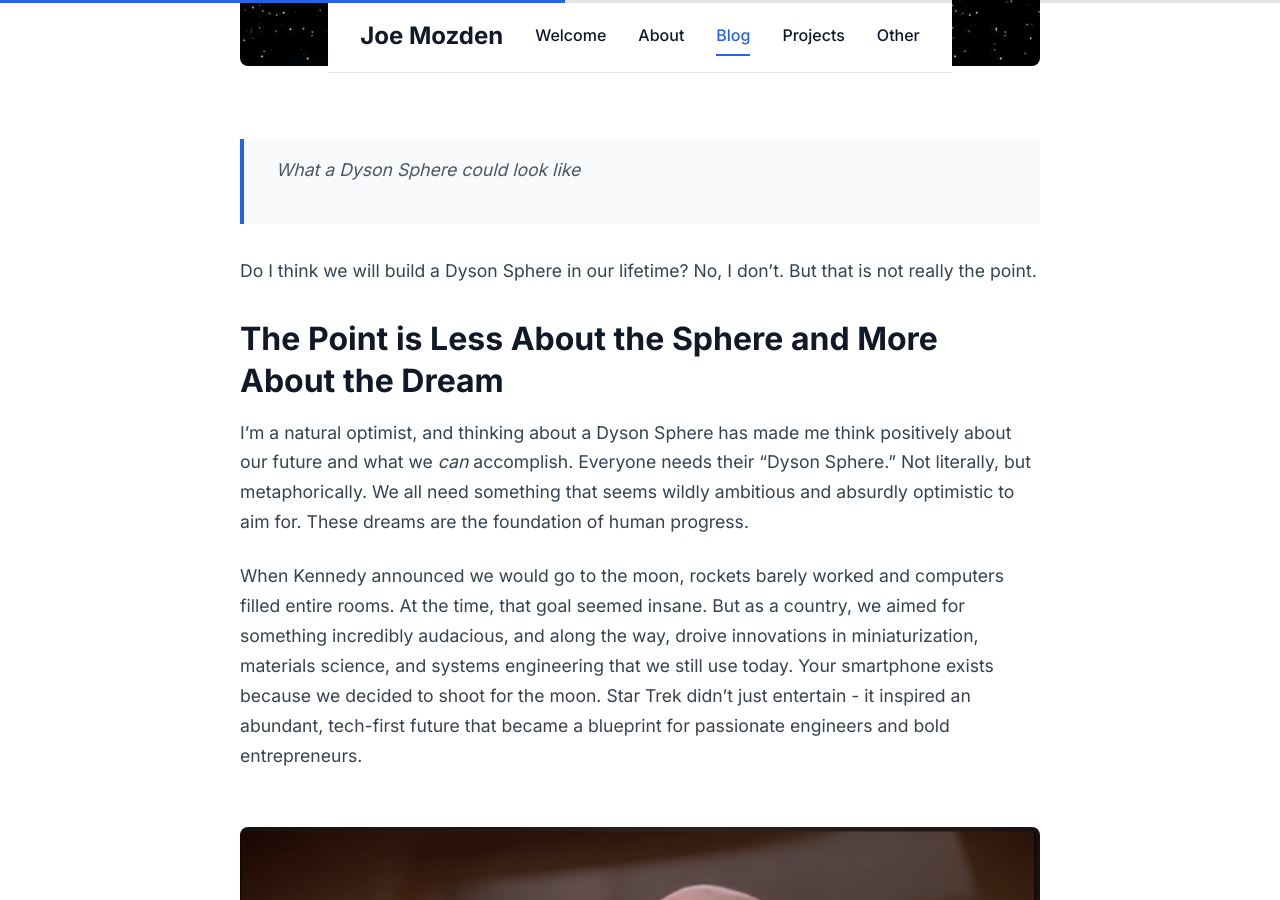
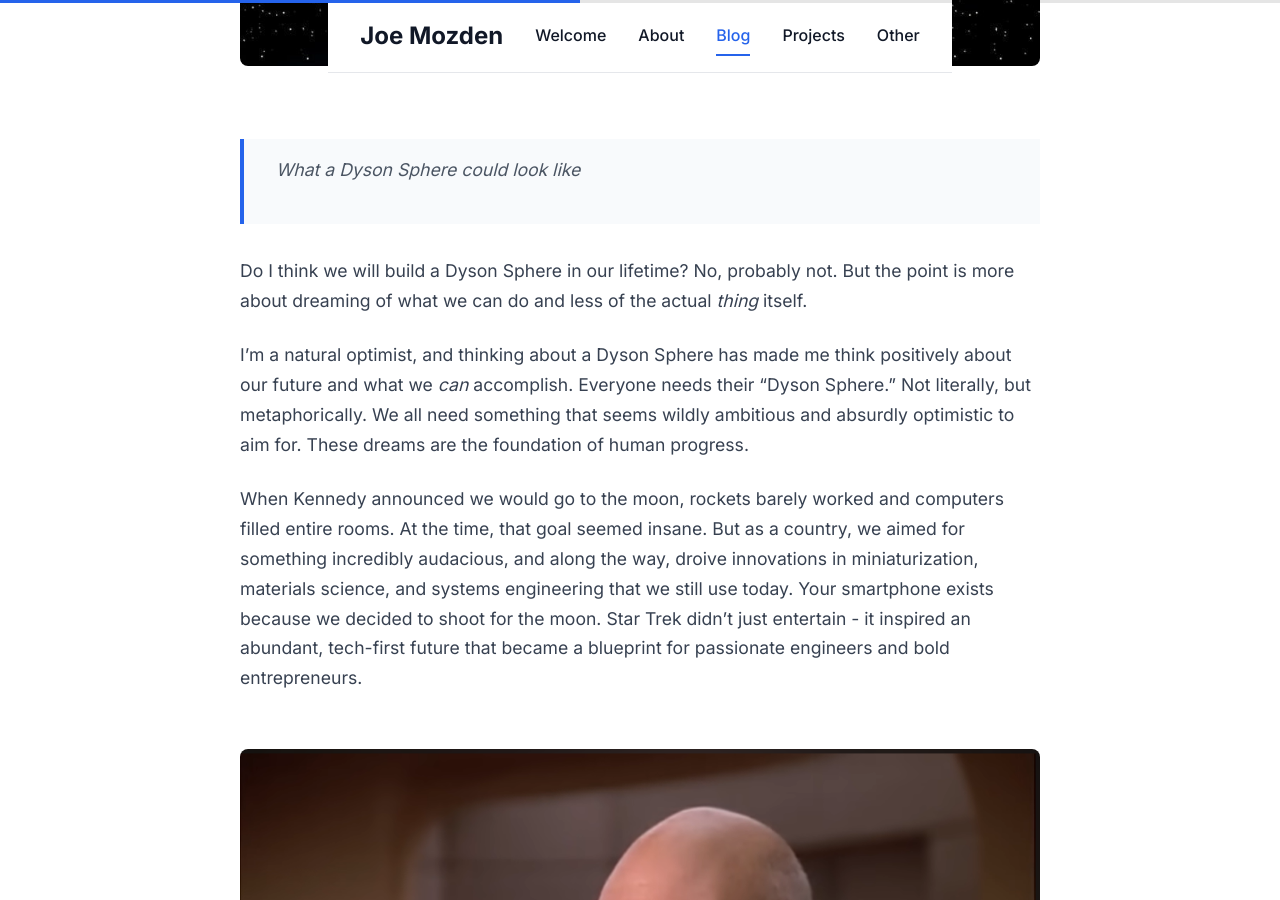
Before and after one commit to jmozden3/jmozden3.github.io, a Jekyll site: the page built from _posts/2025-09-20-dyson-spheres.md, in a window 1280 px wide and 900 px high, scrolled down 1887 px. Built offline with Jekyll 4.4.1, drawn with Linux system fonts in a browser that asks for light colours; some of the changed text lies outside the part shown.

Commit message:
subheader updates

```diff
--- a/_posts/2025-09-20-dyson-spheres.md
+++ b/_posts/2025-09-20-dyson-spheres.md
@@ -23,9 +23,7 @@ I am totally fascinated by Dyson spheres. They're just so cool to think about. T
 ![Dyson Sphere photo](/assets/images/dyson-sphere.jpg)
 > *What a Dyson Sphere could look like*
 
-Do I think we will build a Dyson Sphere in our lifetime? No, I don't. But that is not really the point.
-
-## The Point is Less About the Sphere and More About the Dream
+Do I think we will build a Dyson Sphere in our lifetime? No, probably not. But the point is more about dreaming of what we can do and less of the actual _thing_ itself.
 
 I'm a natural optimist, and thinking about a Dyson Sphere has made me think positively about our future and what we _can_ accomplish. Everyone needs their "Dyson Sphere." Not literally, but metaphorically. We all need something that seems wildly ambitious and absurdly optimistic to aim for. These dreams are the foundation of human progress.
 
--- a/about.html
+++ b/about.html
@@ -15,7 +15,7 @@ title: About Me
             <div class="about-text">
                 <div class="intro-text">
                     <p class="lead">
-                        I enjoy being the liaison between technical and non-technical stakeholders. I started my career in a non-technical role and have focused on upskilling technically ever since, which unqiquely positions me to help bridge the gap between these two worlds.
+                        I enjoy being the liaison between technical and non-technical stakeholders. I started my career in a non-technical role and have focused on upskilling technically ever since, which uniquely positions me to help bridge the gap between these two worlds.
                     </p>
                 </div>
 
```
Also changed, not shown: other parts of _posts/2025-09-20-dyson-spheres.md (+0 -2 lines), _posts/2025-09-30-vibecoding.md (+2 -2 lines).
